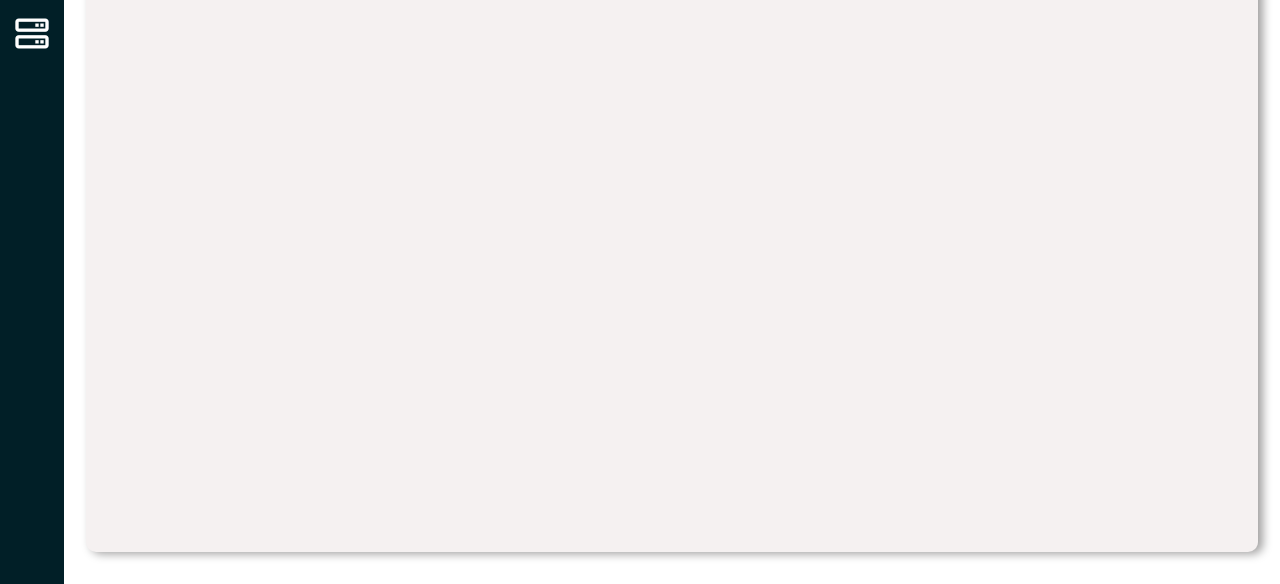
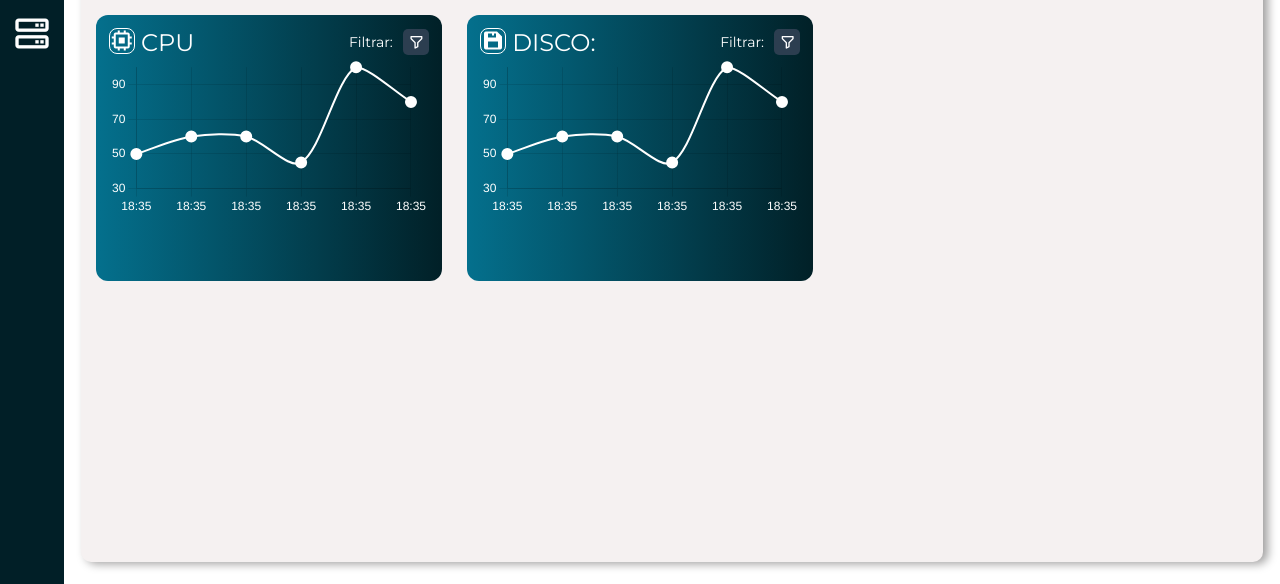
Before and after one commit to matheussaldanha22/Opticar, a plain HTML site: page public/dashAnalise.html in a window 1280 px wide. Shown: the part 216-800 px from the top of the page. Drawn offline with nearby package versions, Linux system fonts and the light colour scheme.

Commit message:
graficos dash analise

```diff
--- /dev/null
+++ b/public/assets/Scripts/graficosAnaliseDados.js
@@ -0,0 +1,83 @@
+//PLOTAR GRAF CPU
+const ctxCPU = document.getElementById('cpuChart').getContext('2d');
+
+const dataCPU = {
+    labels: ['18:35', '18:35', '18:35', '18:35', '18:35', '18:35'],
+    datasets: [{
+        label: 'Uso da CPU',
+        data: [50, 60, 60, 45, 100, 80],
+        borderColor: '#FFFFFF',
+        borderWidth: 2,
+        fill: false,
+        pointBackgroundColor: '#FFFFFF',
+        pointRadius: 5,
+        tension: 0.3
+    }]
+};
+
+const configCPU = {
+    type: 'line',
+    data: dataCPU,
+    options: {
+        responsive: true,
+        plugins: {
+            legend: { display: false },
+            tooltip: { enabled: true }
+        },
+        scales: {
+            y: {
+                beginAtZero: false,
+                suggestedMin: 30,
+                suggestedMax: 100,
+                ticks: { color: 'white', font: { size: 12 } }
+            },
+            x: {
+                ticks: { color: 'white', font: { size: 12 } }
+            }
+        }
+    }
+};
+
+new Chart(ctxCPU, configCPU);
+
+//PLOTAR GRAF DISCO
+const ctxDisco = document.getElementById('discoChart').getContext('2d');
+
+const dataDisco = {
+    labels: ['18:35', '18:35', '18:35', '18:35', '18:35', '18:35'],
+    datasets: [{
+        label: 'Uso do Disco',
+        data: [50, 60, 60, 45, 100, 80],
+        borderColor: '#FFFFFF',
+        borderWidth: 2,
+        fill: false,
+        pointBackgroundColor: '#FFFFFF',
+        pointRadius: 5,
+        tension: 0.3
+    }]
+};
+
+const configDisco = {
+    type: 'line',
+    data: dataDisco,
+    options: {
+        responsive: true,
+        plugins: {
+            legend: { display: false },
+            tooltip: { enabled: true }
+        },
+        scales: {
+            y: {
+                beginAtZero: false,
+                suggestedMin: 30,
+                suggestedMax: 100,
+                ticks: { color: 'white', font: { size: 12 } }
+            },
+            x: {
+                ticks: { color: 'white', font: { size: 12 } }
+            }
+        }
+    }
+};
+
+new Chart(ctxDisco, configDisco);
--- a/public/assets/styles/analiseDados.css
+++ b/public/assets/styles/analiseDados.css
@@ -168,7 +168,7 @@
 .painelDash{
     background-color: #F5F1F1;
     width: 90vw;
-    padding: 10px;
+    padding: 15px;
     border-radius: 10px;
     height: 77vh;
     box-shadow: 5px 2px 10px rgb(161, 160, 160);
@@ -188,8 +188,117 @@
 }
 
 #titulo{
-    font-size: 30px;
+    font-size: 25px;
     font-weight: bold;
+}
+
+/* GRAFS */
+.grafSuperior{
+    display: flex;
+    gap: 2vw;
+}
+
+.chart-container-blue{
+    background: #012027;
+    background: linear-gradient(270deg, #012027, #04708D);
+    border-radius: 12px;
+    padding: 1vw;
+    width: 25vw;
+    height: 30vh;
+}
+
+.chartCabecalho{
+    display: flex;
+    justify-content: space-between;
+}
+
+.filtrar{
+    display: flex;
+    align-items: center;
+    color: white;
+    gap: 10px;
+}
+
+.filtrar h3{
+    font-size: 14px;
+    font-weight: 200;
+}
+
+.iconeFiltro{
+    display: flex;
+    align-items: center;
+    justify-content: center;
+    background-color: #2C3E50;
+    border-radius: 5px;
+    padding: 5px;
+    transition: 0.3s;
+}
+
+.iconeFiltro:hover{
+    cursor: pointer;
+    transform: scale(1.1);
+    transition: 0.3s;
+    background-color: #3d5268;
+
+}
+
+.chart-container-blue h2{
+    color: white;
+    font-weight: 100;
+}
+
+.chart-container-ram, .chart-container-disco{
+    background-color: #D9D9D9;
+    border-radius: 12px;
+    padding: 2vw;
+}
+
+.chart-container-ram h2, .chart-container-disco h2{
+    color: black;
+    font-weight: 100;
+    width: 100%;
+}
+
+.chart-container-rede {
+    background-color: #D9D9D9;
+    border-radius: 12px;
+    padding: 2vw;
+    height: 50vw;
+}
+
+.chart-container-rede h2{
+    color: black;
+    font-weight: 100;
+}
+
+.chart-wrapper {
+    display: flex;
+    flex-direction: row;
+    padding: 3vw;
+    justify-content: space-between;
+}
+
+.chart-wrapper div{
+    width: 30vw;
+    height: 30vw;
+    background: #012027;
+    background: linear-gradient(270deg, #012027, #04708D);
+    border-radius: 12px;
+}
+
+.chart-wrapper-disco {
+    display: flex;
+    flex-direction: row;
+    padding: 3vw;
+    justify-content: space-between;
+}
+
+.chart-wrapper-disco div{
+    width: 30vw;
+    height: 30vw;
+    background: #012027;
+    background: linear-gradient(270deg, #012027, #04708D);
+    border-radius: 12px;
 }
 
 
--- a/public/dashAnalise.html
+++ b/public/dashAnalise.html
@@ -7,6 +7,9 @@
     <link rel="stylesheet" href="assets/styles/analiseDados.css">
     <link href='https://unpkg.com/boxicons@2.1.4/css/boxicons.min.css' rel='stylesheet'>
     <link rel="icon" type="image/png" href="assets/images/logoOpticar.png">
+    <script src="https://cdn.jsdelivr.net/npm/chart.js"></script>
+
+
 
 
 </head>
@@ -69,12 +72,47 @@
         <!-- charts -->
 
         <div class="painelDash">
+
             <div class="cabecalhoDash">
                 <div class="texto">
                     <p id="titulo">Dashboard Análise Histórica</p>
                     <p class="descricao"> Acompanhe registros históricos capturados do seu servidor</p>
                 </div>
             </div>
+
+            <div class="grafSuperior">
+                <div class="chart-container-blue">
+                    <div class="chartCabecalho">
+                        <h2><i class='bx bx-chip' style="border: solid 1px white; border-radius: 8px;"></i> CPU</h2>
+
+                        <div class="filtrar">
+                            <h3>Filtrar:</h3>
+                            <div class="iconeFiltro">
+                                <i class='bx bx-filter-alt' style="color: #ffffff;"></i>
+                            </div>
+                        </div>
+                    </div>
+
+                    <canvas id="cpuChart"></canvas>
+                </div>
+
+                <div class="chart-container-blue">
+                    <div class="chartCabecalho">
+                        <h2><i class='bx bxs-save' style="border: solid 1px white; border-radius: 8px;"></i> DISCO:</h2>
+
+                        <div class="filtrar">
+                            <h3>Filtrar:</h3>
+                            <div class="iconeFiltro">
+                                <i class='bx bx-filter-alt' style="color: #ffffff;"></i>
+                            </div>
+                        </div>
+                    </div>
+
+                    <canvas id="discoChart"></canvas>
+                </div>
+            </div>
+
+
         </div>
     </div>
 
@@ -82,6 +120,7 @@
 </html>
 
 <script>
+    // BARRA LATERAL
     function expand(){
         if(div_menu.classList.contains('menu-expand')){
             div_menu.style.animation = 'diminui 0.2s linear';
@@ -93,9 +132,9 @@
         div_menu.classList.toggle('menu-expand')
         ul_links.classList.toggle('nav-links-expanded')
     }
+
+
+
 </script>
 
-<style>
-
-
-</style>
+<script src="assets/Scripts/graficosAnaliseDados.js"></script>
```
